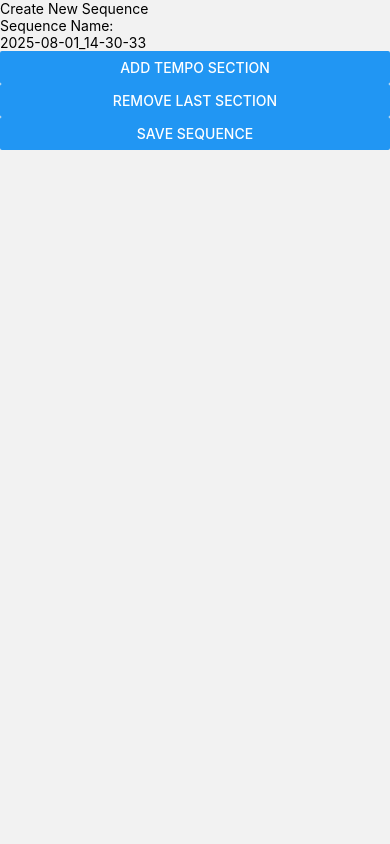
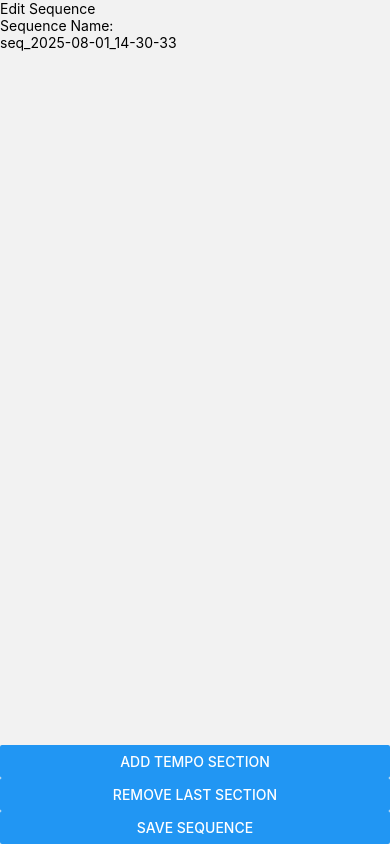
Before and after one commit to Nick055/sequences, a React Native app: screen / in a window 390 px wide. Both pictures are taken after a click on the button "CREATE NEW SEQUENCE". Built offline with nearby package versions, Linux system fonts and the light colour scheme.

Commit message:
- Renamed "create new sequence" to "edit sequence" - Added ability to save sequences as JSON via AsyncStorage

```diff
--- a/App.tsx
+++ b/App.tsx
@@ -3,6 +3,7 @@ import {NavigationContainer} from '@react-navigation/native';
 import {createNativeStackNavigator} from '@react-navigation/native-stack';
 import {StyleSheet, View, Text, Button, ScrollView, TextInput} from 'react-native';
 import styles from './styles';
+import AsyncStorage from '@react-native-async-storage/async-storage';
 
 const Stack = createNativeStackNavigator();
 
@@ -12,7 +13,7 @@ const HomeScreen = ({navigation}) => {
     <View style={{flex: 1, justifyContent: 'center', alignItems: 'center'}}>
       <Text>sequences</Text>
       <Button title="Create New Sequence" onPress={()=>{
-        navigation.navigate("New Sequence")
+        navigation.navigate("Edit Sequence")
       }}/>
       <Button title="View Existing Sequences" onPress={()=>{}}/>
     </View>
@@ -20,11 +21,11 @@ const HomeScreen = ({navigation}) => {
 
 }
 
-const NewSequenceScreen = () => {
+const EditSequenceScreen = () => {
 
   const [sequenceName, setSequenceName] = React.useState(() => {
     const dateObj = new Date();
-    let dateStr = dateObj.toLocaleDateString('fr-CA') + "_" + dateObj.toLocaleTimeString('en-GB', {hour12: false});
+    let dateStr = "seq_"+dateObj.toLocaleDateString('fr-CA') + "_" + dateObj.toLocaleTimeString('en-GB', {hour12: false});
     dateStr = dateStr.replace(/:/g, '-');
     return dateStr;
   });
@@ -42,11 +43,11 @@ const NewSequenceScreen = () => {
     <View style={styles.sectionContainer}>
       <Text>Section {sectionsNo+1}</Text>
       <Text>Tempo (bpm):</Text>
-      <TextInput keyboardType="numeric" placeholder="100" onChangeText={text => setTempi([...tempi,Number(text)])}/>
+      <TextInput keyboardType="numeric" placeholder="120" onChangeText={text => setTempi([...tempi,Number(text)])}/>
       <Text>Number of Beats per Bar:</Text>
       <TextInput keyboardType="numeric" placeholder="4" onChangeText={text => setBeatsPerBar([...beatsPerBar,Number(text)])}/>
       <Text>Number of Bars:</Text>
-      <TextInput keyboardType="numeric" placeholder="8" onChangeText={text => setBars([...beatsPerBar,Number(text)])}/>
+      <TextInput keyboardType="numeric" placeholder="8" onChangeText={text => setBars([...bars,Number(text)])}/>
     </View>
     );
     setSectionsNo(sectionsNo + 1);
@@ -59,18 +60,31 @@ const NewSequenceScreen = () => {
     }
   }
 
+  const saveSequence = async () => {
+    if (sectionsNo > 0) {
+      const SequenceObject = {
+        name: sequenceName,
+        tempi: tempi,
+        beatsPerBar: beatsPerBar,
+        bars: bars
+      };
+      const sequenceJSON = JSON.stringify(SequenceObject);
+      await AsyncStorage.setItem(sequenceName, sequenceJSON);
+    }
+  }
+
   return (
-    <ScrollView style={{flex: 1}}>
-      <Text>Create New Sequence</Text>
+    <View style={{flex: 1}}>
+      <Text>Edit Sequence</Text>
       <Text>Sequence Name:</Text>
       <TextInput value={sequenceName} onChangeText={setSequenceName}/>
-      <Button title="Add Tempo Section" onPress={addSection}/>
       <ScrollView>
         {sectionElements}
       </ScrollView>
+      <Button title="Add Tempo Section" onPress={addSection}/>
       <Button title="Remove Last Section" onPress={removeSection}/>
-      <Button title="Save Sequence" onPress={()=>{}}/>
-    </ScrollView>
+      <Button title="Save Sequence" onPress={saveSequence}/>
+    </View>
   );
 
 }
@@ -81,7 +95,7 @@ const App = () => {
     <NavigationContainer>
       <Stack.Navigator initialRouteName="Home" screenOptions={{headerShown: false}}>
         <Stack.Screen name="Home" component={HomeScreen} />
-        <Stack.Screen name="New Sequence" component={NewSequenceScreen} />
+        <Stack.Screen name="Edit Sequence" component={EditSequenceScreen} />
       </Stack.Navigator>
     </NavigationContainer>
   );
--- a/package.json
+++ b/package.json
@@ -10,6 +10,7 @@
     "test": "jest"
   },
   "dependencies": {
+    "@react-native-async-storage/async-storage": "^2.2.0",
     "@react-native/new-app-screen": "0.80.2",
     "@react-navigation/native": "^7.1.16",
     "@react-navigation/native-stack": "^7.3.23",
--- a/styles.js
+++ b/styles.js
@@ -3,7 +3,7 @@ import {StyleSheet} from 'react-native';
 export default StyleSheet.create({
     sectionContainer: {
         padding: 20,
-        margin: 20,
+        margin: 10,
         borderWidth: 2,
         borderColor: '#ccc',
         borderRadius: 5
```
Also changed, not shown: 1 other file (tests, documents, lock files or other folders).
